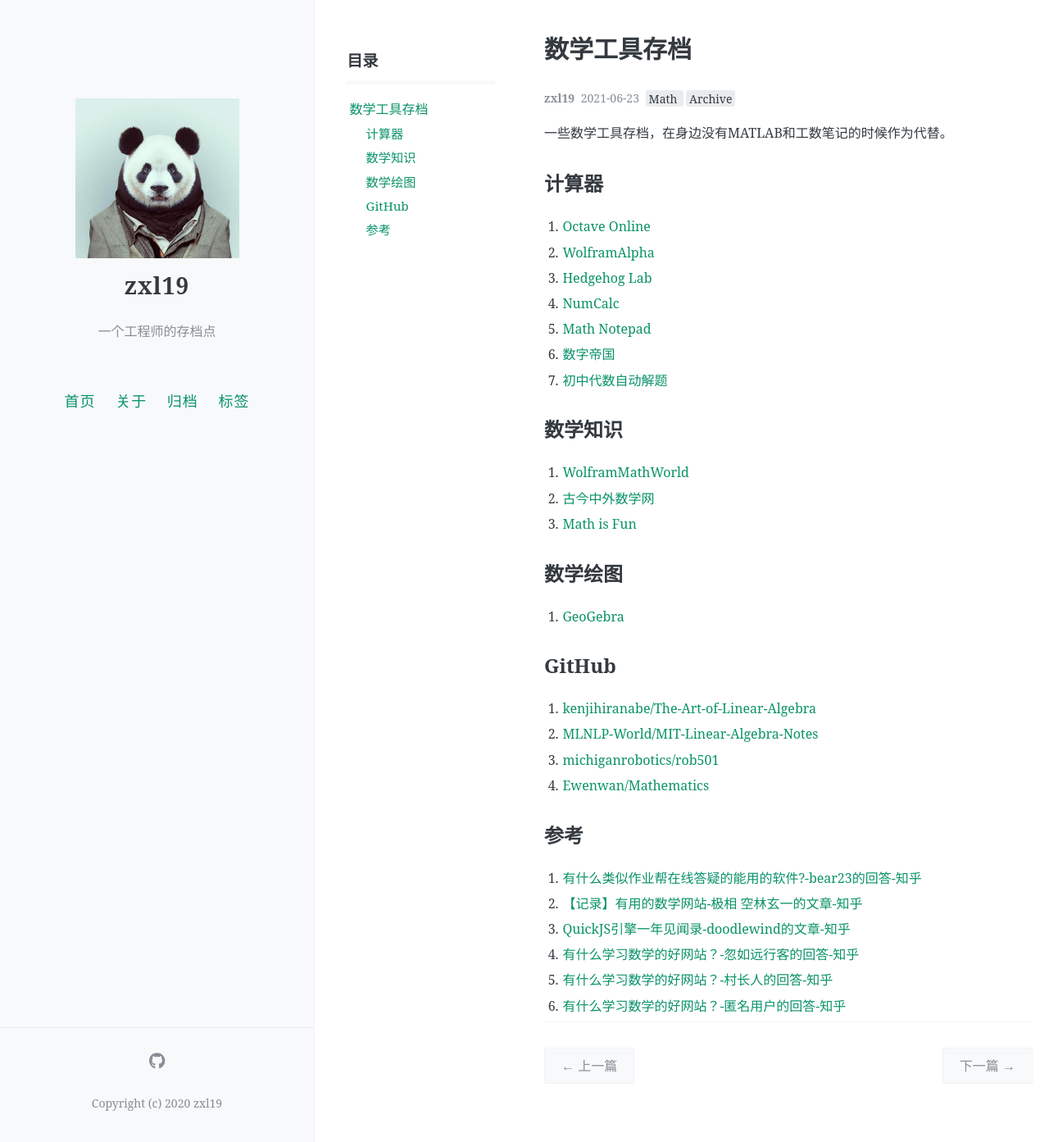
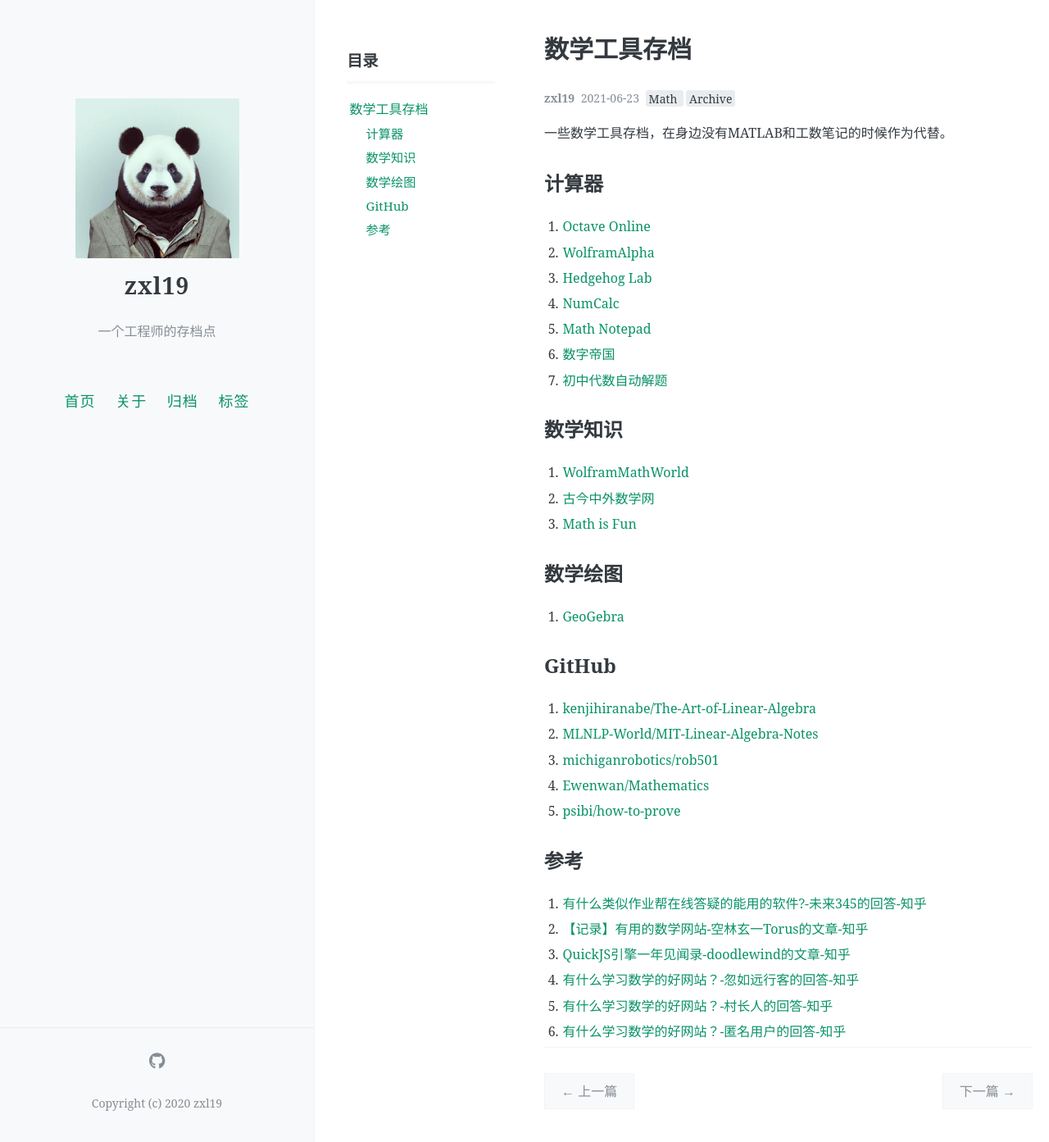
Before and after one commit to zxl19/zxl19.github.io, a Jekyll site: the page built from _posts/2021-06-23-math-tool.md, in a window 1280 px wide and 1393 px high. Shown: the whole window at 82% size. Built offline with Jekyll 4.4.1, drawn with Linux system fonts in a browser that asks for light colours; comment, search, counter and statistics services are not loaded.

Commit message:
Update Posts

```diff
--- a/_posts/2021-06-23-math-tool.md
+++ b/_posts/2021-06-23-math-tool.md
@@ -15,23 +15,23 @@ pinned: false
 
 ## 计算器
 
-1. [Octave Online](https://octave-online.net/)
-2. [WolframAlpha](https://www.wolframalpha.com/)
-3. [Hedgehog Lab](https://hedgehog-lab.github.io/)
-4. [NumCalc](http://numcalc.com/)
-5. [Math Notepad](https://mathnotepad.com/)
-6. [数字帝国](https://zh.numberempire.com/)
+1. [Octave Online](https://octave-online.net)
+2. [WolframAlpha](https://www.wolframalpha.com)
+3. [Hedgehog Lab](https://hedgehog-lab.github.io)
+4. [NumCalc](http://numcalc.com)
+5. [Math Notepad](https://mathnotepad.com)
+6. [数字帝国](https://zh.numberempire.com)
 7. [初中代数自动解题](http://mathy.xyz/pc.jsp)
 
 ## 数学知识
 
-1. [WolframMathWorld](https://mathworld.wolfram.com/)
-2. [古今中外数学网](https://gjzwmath.com/)
-3. [Math is Fun](https://www.mathsisfun.com/)
+1. [WolframMathWorld](https://mathworld.wolfram.com)
+2. [古今中外数学网](https://gjzwmath.com)
+3. [Math is Fun](https://www.mathsisfun.com)
 
 ## 数学绘图
 
-1. [GeoGebra](https://www.geogebra.org/)
+1. [GeoGebra](https://www.geogebra.org)
 
 ## GitHub
 
@@ -39,11 +39,12 @@ pinned: false
 2. [MLNLP-World/MIT-Linear-Algebra-Notes](https://github.com/MLNLP-World/MIT-Linear-Algebra-Notes)
 3. [michiganrobotics/rob501](https://github.com/michiganrobotics/rob501)
 4. [Ewenwan/Mathematics](https://github.com/Ewenwan/Mathematics)
+5. [psibi/how-to-prove](https://github.com/psibi/how-to-prove)
 
 ## 参考
 
-1. [有什么类似作业帮在线答疑的能用的软件?-bear23的回答-知乎](https://www.zhihu.com/question/358644849/answer/918868424)
-2. [【记录】有用的数学网站-极相 空林玄一的文章-知乎](https://zhuanlan.zhihu.com/p/93396423)
+1. [有什么类似作业帮在线答疑的能用的软件?-未来345的回答-知乎](https://www.zhihu.com/question/358644849/answer/918868424)
+2. [【记录】有用的数学网站-空林玄一Torus的文章-知乎](https://zhuanlan.zhihu.com/p/93396423)
 3. [QuickJS引擎一年见闻录-doodlewind的文章-知乎](https://zhuanlan.zhihu.com/p/161722203)
 4. [有什么学习数学的好网站？-忽如远行客的回答-知乎](https://www.zhihu.com/question/19559151/answer/1045195361)
 5. [有什么学习数学的好网站？-村长人的回答-知乎](https://www.zhihu.com/question/19559151/answer/599062708)
```
Also changed, not shown: _posts/2021-05-25-slam-tool.md (+6 -4 lines), _posts/2021-05-31-awesome-list.md (+5 -3 lines).
